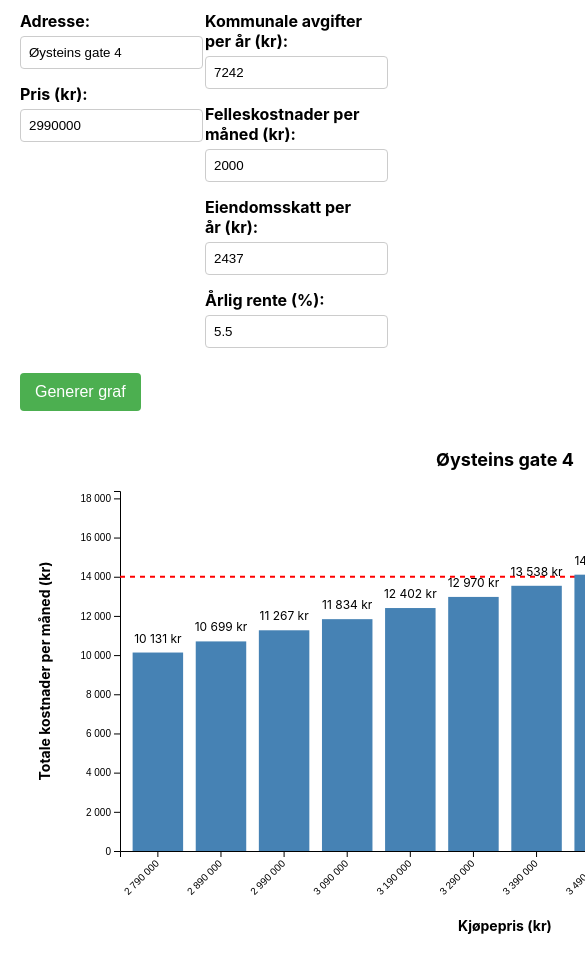
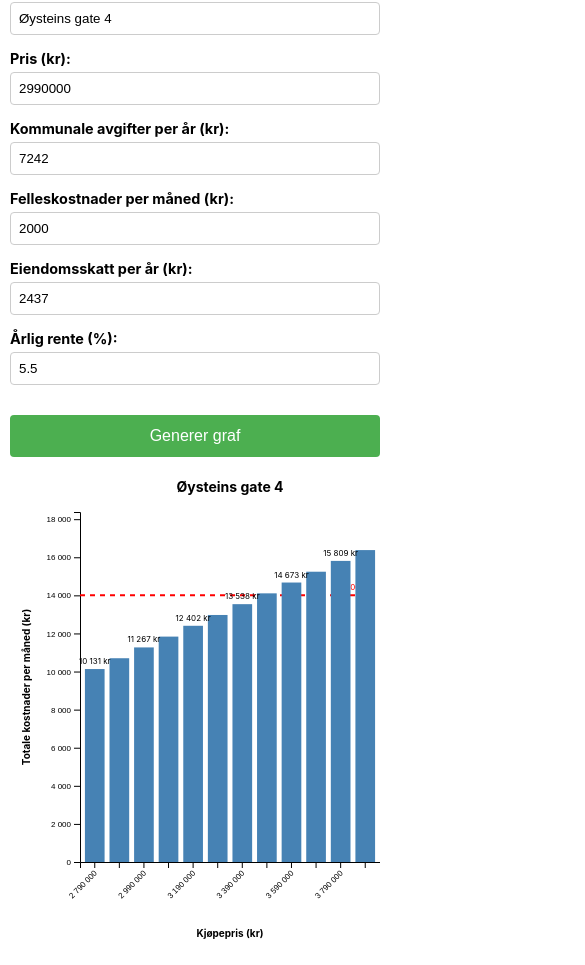
Before and after one commit to Skaalsvik/skaalsvik.github.io, a plain HTML site: page index.html in a window 390 px wide. Shown: the part 91-1056 px from the top of the page, 585 px wide, since content can reach past the window. Drawn offline with nearby package versions, Linux system fonts and the light colour scheme.

Commit message:
responsive

```diff
--- a/index.html
+++ b/index.html
@@ -8,14 +8,18 @@
     <style>
         body {
             font-family: -apple-system, BlinkMacSystemFont, "Segoe UI", Roboto, Helvetica, Arial, sans-serif;
-            max-width: 1000px;
             margin: 0 auto;
-            padding: 20px;
+            padding: 10px;
+            max-width: 100%;
+        }
+        h1 {
+            font-size: 1.5rem;
+            text-align: center;
         }
         .form-container {
-            display: grid;
-            grid-template-columns: 1fr 1fr;
-            gap: 20px;
+            display: flex;
+            flex-direction: column;
+            width: 100%;
         }
         .form-group {
             margin-bottom: 15px;
@@ -24,28 +28,32 @@
             display: block;
             margin-bottom: 5px;
             font-weight: bold;
+            font-size: 0.9rem;
         }
         input {
             width: 100%;
             padding: 8px;
             border: 1px solid #ccc;
             border-radius: 4px;
+            box-sizing: border-box;
         }
         button {
             background-color: #4CAF50;
             color: white;
-            padding: 10px 15px;
+            padding: 12px;
             border: none;
             border-radius: 4px;
             cursor: pointer;
-            font-size: 16px;
-            margin-top: 10px;
+            font-size: 1rem;
+            margin: 15px 0;
+            width: 100%;
         }
         button:hover {
             background-color: #45a049;
         }
         .chart-container {
-            margin-top: 30px;
+            width: 100%;
+            overflow-x: auto;
         }
         .bar {
             fill: steelblue;
@@ -54,7 +62,7 @@
             fill: #7db9e8;
         }
         .axis-label {
-            font-size: 14px;
+            font-size: 12px;
             font-weight: bold;
         }
         .threshold-line {
@@ -63,8 +71,33 @@
             stroke-width: 2;
         }
         .bar-value {
-            font-size: 12px;
+            font-size: 10px;
             text-anchor: middle;
+        }
+
+        /* Media Queries */
+        @media (min-width: 768px) {
+            body {
+                padding: 20px;
+            }
+            h1 {
+                font-size: 2rem;
+            }
+            .form-container {
+                display: grid;
+                grid-template-columns: 1fr 1fr;
+                gap: 20px;
+            }
+            button {
+                width: auto;
+                padding: 10px 15px;
+            }
+            .axis-label {
+                font-size: 14px;
+            }
+            .bar-value {
+                font-size: 12px;
+            }
         }
     </style>
 </head>
@@ -112,7 +145,25 @@
         document.getElementById('calculate').addEventListener('click', generateGraph);
 
         // Initial graph on page load
-        generateGraph();
+        window.addEventListener('load', function() {
+            generateGraph();
+        });
+
+        // Redraw on window resize
+        window.addEventListener('resize', debounce(function() {
+            generateGraph();
+        }, 250));
+
+        // Debounce function to limit how often a function is called
+        function debounce(func, wait) {
+            let timeout;
+            return function() {
+                const context = this;
+                const args = arguments;
+                clearTimeout(timeout);
+                timeout = setTimeout(() => func.apply(context, args), wait);
+            };
+        }
 
         function calculateMonthlyCost(price, communalFee, sharedCost, propertyTax, interestRate) {
             // Fixed values
@@ -175,16 +226,25 @@
             // Clear previous chart
             d3.select("#chart").html("");
 
-            // Set dimensions and margins
-            const margin = {top: 50, right: 30, bottom: 90, left: 100};
-            const width = 900 - margin.left - margin.right;
-            const height = 500 - margin.top - margin.bottom;
+            // Set dimensions and margins - responsive
+            const chartContainer = document.querySelector('.chart-container');
+            const containerWidth = chartContainer.clientWidth;
+            const isMobile = window.innerWidth < 768;
+
+            const margin = isMobile
+                ? {top: 40, right: 20, bottom: 90, left: 70}
+                : {top: 50, right: 30, bottom: 90, left: 100};
+
+            const width = Math.max(containerWidth - margin.left - margin.right, 300);
+            const height = isMobile ? 350 : 500 - margin.top - margin.bottom;
 
             // Create SVG
             const svg = d3.select("#chart")
                 .append("svg")
                     .attr("width", width + margin.left + margin.right)
                     .attr("height", height + margin.top + margin.bottom)
+                    .style("display", "block")
+                    .style("margin", "0 auto")
                 .append("g")
                     .attr("transform", `translate(${margin.left},${margin.top})`);
 
@@ -196,20 +256,28 @@
 
             svg.append("g")
                 .attr("transform", `translate(0,${height})`)
-                .call(d3.axisBottom(x).tickFormat(d => formatNumberAxis(d)))
+                .call(d3.axisBottom(x).tickFormat(d => {
+                    // On mobile, show fewer ticks
+                    if (isMobile && priceRange.indexOf(d) % 2 !== 0) {
+                        return "";
+                    }
+                    return formatNumberAxis(d);
+                }))
                 .selectAll("text")
                     .style("text-anchor", "end")
                     .attr("dx", "-.8em")
                     .attr("dy", ".15em")
-                    .attr("transform", "rotate(-45)");
+                    .attr("transform", "rotate(-45)")
+                    .style("font-size", isMobile ? "8px" : "10px");
 
             // Add X axis label
             svg.append("text")
                 .attr("class", "axis-label")
                 .attr("text-anchor", "middle")
                 .attr("x", width / 2)
-                .attr("y", height + margin.bottom - 10)
-                .text("Kjøpepris (kr)");
+                .attr("y", height + margin.bottom - (isMobile ? 15 : 10))
+                .text("Kjøpepris (kr)")
+                .style("font-size", isMobile ? "10px" : "14px");
 
             // Y axis
             const maxCost = Math.max(...costRange) + 2000;
@@ -218,7 +286,9 @@
                 .range([height, 0]);
 
             svg.append("g")
-                .call(d3.axisLeft(y).tickFormat(d => formatNumberAxis(d)));
+                .call(d3.axisLeft(y).tickFormat(d => formatNumberAxis(d)))
+                .selectAll("text")
+                .style("font-size", isMobile ? "8px" : "10px");
 
             // Add Y axis label
             svg.append("text")
@@ -226,15 +296,16 @@
                 .attr("text-anchor", "middle")
                 .attr("transform", "rotate(-90)")
                 .attr("x", -height / 2)
-                .attr("y", -margin.left + 30)
-                .text("Totale kostnader per måned (kr)");
+                .attr("y", -margin.left + (isMobile ? 20 : 30))
+                .text("Totale kostnader per måned (kr)")
+                .style("font-size", isMobile ? "10px" : "14px");
 
             // Add title
             svg.append("text")
                 .attr("x", width / 2)
                 .attr("y", -margin.top / 2)
                 .attr("text-anchor", "middle")
-                .style("font-size", "18px")
+                .style("font-size", isMobile ? "14px" : "18px")
                 .style("font-weight", "bold")
                 .text(address);
 
@@ -252,7 +323,7 @@
                 .attr("y", y(threshold) - 5)
                 .attr("text-anchor", "end")
                 .style("fill", "red")
-                .style("font-size", "12px")
+                .style("font-size", isMobile ? "8px" : "12px")
                 .text(formatNumber(threshold));
 
             // Add bars
@@ -266,14 +337,22 @@
                     .attr("width", x.bandwidth())
                     .attr("height", d => height - y(d));
 
-            // Add value labels on top of bars
+            // Add value labels on top of bars (only if not mobile or if mobile with fewer labels)
             svg.selectAll(".bar-value")
                 .data(costRange)
                 .enter()
                 .append("text")
                     .attr("class", "bar-value")
                     .attr("x", (d, i) => x(priceRange[i]) + x.bandwidth() / 2)
-                    .attr("y", d => y(d) - 10)
+                    .attr("y", d => y(d) - 5)
+                    .style("visibility", function(d, i) {
+                        // On mobile, show fewer values
+                        if (isMobile && i % 2 !== 0) {
+                            return "hidden";
+                        }
+                        return "visible";
+                    })
+                    .style("font-size", isMobile ? "8px" : "10px")
                     .text(d => formatNumber(d));
         }
     </script>
```
